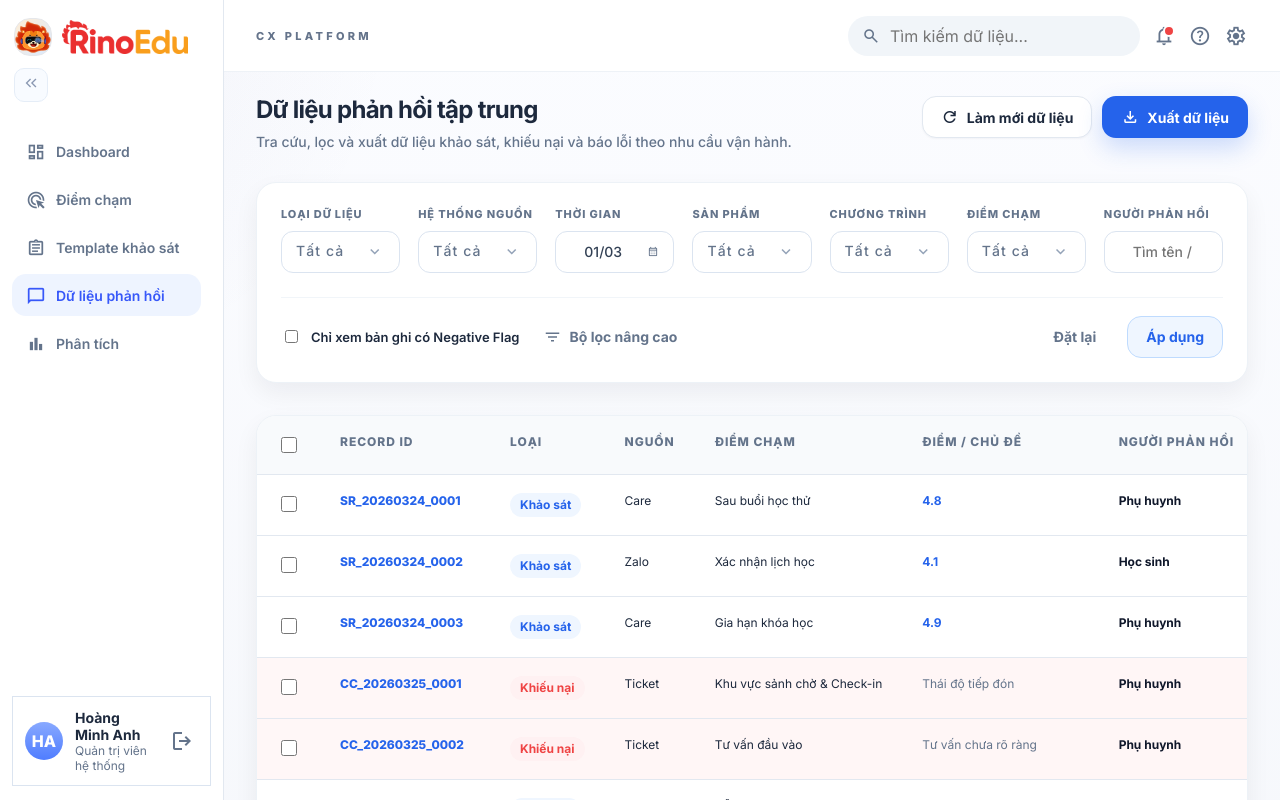
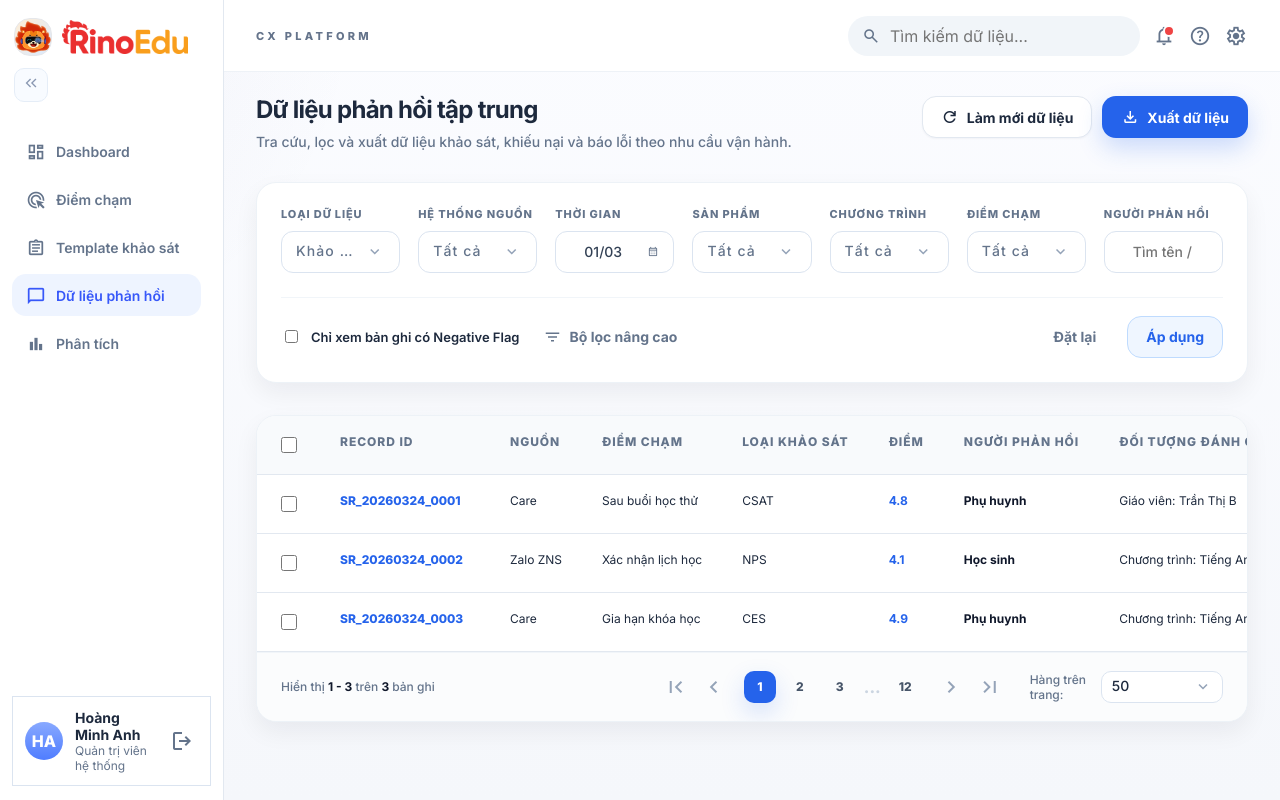
Before and after one commit to TruongLX-pro/cx-platform, a React (Vite) app: page /cx-data in a window 1280 px wide. Shown: the top 800 px of the page. Built offline with nearby package versions, Linux system fonts and the light colour scheme.

Commit message:
Update raw data filters and type-specific tables

```diff
--- a/src/pages/dashboard/RawDataPage.tsx
+++ b/src/pages/dashboard/RawDataPage.tsx
@@ -1,12 +1,17 @@
-import { useState } from 'react'
+import { useState, type ReactNode } from 'react'
 import { CustomSelect } from '../../components/CustomSelect'
+
+type RawDataType = 'survey' | 'complaint' | 'bug'
 
 type RawTableRow = {
   id: string
-  type: 'Khảo sát' | 'Khiếu nại' | 'Báo lỗi'
+  dataType: Exclude<RawDataType, ''>
   source: string
   touchpoint: string
-  scoreOrTopic: string
+  surveyType?: string
+  score?: string
+  topic?: string
+  issueContent?: string
   respondent: string
   relatedObject: string
   program: string
@@ -14,10 +19,11 @@ type RawTableRow = {
   negative: 'positive' | 'warning' | 'negative'
   status: string
   statusTone: 'default' | 'warning'
+  submittedAt: string
 }
 
 type RawFilters = {
-  dataType: string
+  dataType: RawDataType
   sourceSystem: string
   period: string
   product: string
@@ -25,6 +31,13 @@ type RawFilters = {
   touchpoint: string
   respondentQuery: string
   negativeOnly: boolean
+}
+
+type RawColumn = {
+  key: string
+  header: string
+  className?: string
+  render: (row: RawTableRow) => ReactNode
 }
 
 const sampleProducts = ['Rino Edu', 'Rino Station', 'Rino Digi', 'Ieltspeed']
@@ -50,7 +63,7 @@ const sampleTouchpoints = [
 ]
 
 const initialFilters: RawFilters = {
-  dataType: 'all',
+  dataType: 'survey',
   sourceSystem: 'all',
   period: '01/03/2026 - 31/03/2026',
   product: 'all',
@@ -63,10 +76,11 @@ const initialFilters: RawFilters = {
 const rawRows: RawTableRow[] = [
   {
     id: 'SR_20260324_0001',
-    type: 'Khảo sát',
+    dataType: 'survey',
     source: 'Care',
     touchpoint: 'Sau buổi học thử',
-    scoreOrTopic: '4.8',
+    surveyType: 'CSAT',
+    score: '4.8',
     respondent: 'Phụ huynh',
     relatedObject: 'Giáo viên: Trần Thị B',
     program: 'Tiếng Anh Cambridge',
@@ -74,13 +88,15 @@ const rawRows: RawTableRow[] = [
     negative: 'positive',
     status: 'Hoàn thành',
     statusTone: 'default',
+    submittedAt: '24/03/2026 10:00',
   },
   {
     id: 'SR_20260324_0002',
-    type: 'Khảo sát',
-    source: 'Zalo',
+    dataType: 'survey',
+    source: 'Zalo ZNS',
     touchpoint: 'Xác nhận lịch học',
-    scoreOrTopic: '4.1',
+    surveyType: 'NPS',
+    score: '4.1',
     respondent: 'Học sinh',
     relatedObject: 'Chương trình: Tiếng Anh IELTS',
     program: 'Tiếng Anh IELTS',
@@ -88,13 +104,15 @@ const rawRows: RawTableRow[] = [
     negative: 'warning',
     status: 'Hoàn thành',
     statusTone: 'default',
+    submittedAt: '24/03/2026 14:20',
   },
   {
     id: 'SR_20260324_0003',
-    type: 'Khảo sát',
+    dataType: 'survey',
     source: 'Care',
     touchpoint: 'Gia hạn khóa học',
-    scoreOrTopic: '4.9',
+    surveyType: 'CES',
+    score: '4.9',
     respondent: 'Phụ huynh',
     relatedObject: 'Chương trình: Tiếng Anh Kindie Tutor',
     program: 'Tiếng Anh Kindie Tutor',
@@ -102,13 +120,14 @@ const rawRows: RawTableRow[] = [
     negative: 'positive',
     status: 'Hoàn thành',
     statusTone: 'default',
+    submittedAt: '24/03/2026 16:45',
   },
   {
     id: 'CC_20260325_0001',
-    type: 'Khiếu nại',
+    dataType: 'complaint',
     source: 'Ticket',
     touchpoint: 'Khu vực sảnh chờ & Check-in',
-    scoreOrTopic: 'Thái độ tiếp đón',
+    topic: 'Thái độ tiếp đón',
     respondent: 'Phụ huynh',
     relatedObject: 'Cơ sở: Station Mỹ Đình',
     program: 'Tiếng Anh Station',
@@ -116,13 +135,14 @@ const rawRows: RawTableRow[] = [
     negative: 'negative',
     status: 'Đang xử lý',
     statusTone: 'warning',
+    submittedAt: '25/03/2026 11:00',
   },
   {
     id: 'CC_20260325_0002',
-    type: 'Khiếu nại',
-    source: 'Ticket',
+    dataType: 'complaint',
+    source: 'Call center / Hotline',
     touchpoint: 'Tư vấn đầu vào',
-    scoreOrTopic: 'Tư vấn chưa rõ ràng',
+    topic: 'Tư vấn chưa rõ ràng',
     respondent: 'Phụ huynh',
     relatedObject: 'Nhân viên: Hoàng Diệu L',
     program: 'Toán tư duy Station',
@@ -130,27 +150,14 @@ const rawRows: RawTableRow[] = [
     negative: 'warning',
     status: 'Đang xử lý',
     statusTone: 'warning',
-  },
-  {
-    id: 'SR_20260324_0004',
-    type: 'Khảo sát',
-    source: 'Care',
-    touchpoint: 'Hỗ trợ kỹ thuật',
-    scoreOrTopic: '4.6',
-    respondent: 'Giáo viên',
-    relatedObject: 'Lớp: Digital Teacher 01',
-    program: 'Tiếng Anh Digital Teacher',
-    product: 'Rino Digi',
-    negative: 'positive',
-    status: 'Hoàn thành',
-    statusTone: 'default',
+    submittedAt: '25/03/2026 15:30',
   },
   {
     id: 'BG_20260326_0001',
-    type: 'Báo lỗi',
-    source: 'Ticket',
+    dataType: 'bug',
+    source: 'App',
     touchpoint: 'Hỗ trợ kỹ thuật',
-    scoreOrTopic: 'Lỗi không vào được bài học',
+    issueContent: 'Lỗi không vào được bài học',
     respondent: 'Học sinh',
     relatedObject: 'Tài khoản: DT_1024',
     program: 'Tiếng Anh Digital Teacher',
@@ -158,20 +165,22 @@ const rawRows: RawTableRow[] = [
     negative: 'negative',
     status: 'Mở mới',
     statusTone: 'warning',
+    submittedAt: '26/03/2026 09:15',
   },
   {
-    id: 'CC_20260326_0002',
-    type: 'Khiếu nại',
-    source: 'Zalo',
-    touchpoint: 'Chăm sóc sau bán',
-    scoreOrTopic: 'Chậm phản hồi',
+    id: 'BG_20260326_0002',
+    dataType: 'bug',
+    source: 'Web',
+    touchpoint: 'Hỗ trợ kỹ thuật',
+    issueContent: 'Lỗi nộp bài không thành công',
     respondent: 'Phụ huynh',
-    relatedObject: 'CSKH: Hoàng Minh A',
-    program: 'Tiếng Anh Cambridge',
-    product: 'Rino Edu',
-    negative: 'negative',
-    status: 'Đang xử lý',
+    relatedObject: 'Tài khoản: WEB_7788',
+    program: 'Tiếng Anh IELTS',
+    product: 'Ieltspeed',
+    negative: 'warning',
+    status: 'Đang xác minh',
     statusTone: 'warning',
+    submittedAt: '26/03/2026 17:40',
   },
 ]
 
@@ -184,7 +193,7 @@ export function RawDataPage() {
   }
 
   const tableRows = rawRows.filter((row) => {
-    if (filters.dataType !== 'all' && row.type !== labelForType(filters.dataType)) return false
+    if (row.dataType !== filters.dataType) return false
     if (filters.sourceSystem !== 'all' && row.source.toLowerCase() !== filters.sourceSystem) return false
     if (filters.product !== 'all' && row.product !== filters.product) return false
     if (filters.program !== 'all' && row.program !== filters.program) return false
@@ -199,6 +208,9 @@ export function RawDataPage() {
 
     return true
   })
+
+  const columns = getColumnsByType(filters.dataType)
+  const emptyColSpan = 2 + columns.length
 
   return (
     <section className="raw-data-page raw-data-page--stitch">
@@ -229,9 +241,8 @@ export function RawDataPage() {
             label="Loại dữ liệu"
             type="select"
             value={filters.dataType}
-            onChange={(value) => updateFilter('dataType', value)}
+            onChange={(value) => updateFilter('dataType', value as RawDataType)}
             options={[
-              { value: 'all', label: 'Tất cả' },
               { value: 'survey', label: 'Khảo sát' },
               { value: 'complaint', label: 'Khiếu nại' },
               { value: 'bug', label: 'Báo lỗi' },
@@ -245,8 +256,11 @@ export function RawDataPage() {
             options={[
               { value: 'all', label: 'Tất cả' },
               { value: 'care', label: 'Care' },
-              { value: 'zalo', label: 'Zalo' },
+              { value: 'zalo zns', label: 'Zalo ZNS' },
               { value: 'ticket', label: 'Ticket' },
+              { value: 'call center / hotline', label: 'Call center / Hotline' },
+              { value: 'app', label: 'App' },
+              { value: 'web', label: 'Web' },
             ]}
           />
           <FilterControl
@@ -324,51 +338,33 @@ export function RawDataPage() {
                   <input type="checkbox" aria-label="Chọn tất cả bản ghi" />
                 </th>
                 <th className="raw-record-col raw-sticky-col raw-sticky-col--record">Record ID</th>
-                <th>Loại</th>
-                <th>Nguồn</th>
-                <th>Điểm chạm</th>
-                <th>Điểm / Chủ đề</th>
-                <th>Người phản hồi</th>
-                <th>Đối tượng liên quan</th>
-                <th>Chương trình</th>
-                <th>Sản phẩm</th>
-                <th className="u-center">Negative</th>
-                <th>Trạng thái</th>
+                {columns.map((column) => (
+                  <th key={column.key}>{column.header}</th>
+                ))}
               </tr>
             </thead>
             <tbody>
-              {tableRows.map((row) => (
-                <tr key={row.id} className={row.type !== 'Khảo sát' ? 'raw-row--alert' : ''}>
-                  <td className="raw-check-col raw-sticky-col raw-sticky-col--check">
-                    <input type="checkbox" aria-label={`Chọn bản ghi ${row.id}`} />
-                  </td>
-                  <td className="code-cell raw-record-col raw-sticky-col raw-sticky-col--record">{row.id}</td>
-                  <td>
-                    <span
-                      className={`survey-pill${
-                        row.type === 'Khiếu nại' || row.type === 'Báo lỗi' ? ' survey-pill--danger' : ''
-                      }`}
-                    >
-                      {row.type}
-                    </span>
-                  </td>
-                  <td>{row.source}</td>
-                  <td>{row.touchpoint}</td>
-                  <td className={row.type === 'Khảo sát' ? 'raw-score-cell' : 'raw-topic-cell'}>{row.scoreOrTopic}</td>
-                  <td className="raw-respondent">{row.respondent}</td>
-                  <td>{row.relatedObject}</td>
-                  <td>{row.program}</td>
-                  <td>{row.product}</td>
-                  <td className="u-center">
-                    <span className={`material-symbols-outlined raw-negative raw-negative--${row.negative}`}>
-                      {row.negative === 'negative' ? 'error' : row.negative === 'warning' ? 'warning' : 'check_circle'}
-                    </span>
-                  </td>
-                  <td>
-                    <span className={`raw-status-pill raw-status-pill--${row.statusTone}`}>{row.status}</span>
+              {tableRows.length === 0 ? (
+                <tr>
+                  <td className="muted-text" colSpan={emptyColSpan}>
+                    Không tìm thấy bản ghi phù hợp với bộ lọc hiện tại.
                   </td>
                 </tr>
-              ))}
+              ) : (
+                tableRows.map((row) => (
+                  <tr key={row.id} className={row.negative === 'negative' ? 'raw-row--alert' : ''}>
+                    <td className="raw-check-col raw-sticky-col raw-sticky-col--check">
+                      <input type="checkbox" aria-label={`Chọn bản ghi ${row.id}`} />
+                    </td>
+                    <td className="code-cell raw-record-col raw-sticky-col raw-sticky-col--record">{row.id}</td>
+                    {columns.map((column) => (
+                      <td key={column.key} className={column.className}>
+                        {column.render(row)}
+                      </td>
+                    ))}
+                  </tr>
+                ))
+              )}
             </tbody>
           </table>
         </div>
@@ -419,11 +415,60 @@ export function RawDataPage() {
   )
 }
 
-function labelForType(type: string) {
-  if (type === 'survey') return 'Khảo sát'
-  if (type === 'complaint') return 'Khiếu nại'
-  if (type === 'bug') return 'Báo lỗi'
-  return type
+function getColumnsByType(dataType: RawDataType): RawColumn[] {
+  if (dataType === 'survey') {
+    return [
+      { key: 'source', header: 'Nguồn', render: (row) => row.source },
+      { key: 'touchpoint', header: 'Điểm chạm', render: (row) => row.touchpoint },
+      { key: 'surveyType', header: 'Loại khảo sát', render: (row) => row.surveyType ?? '-' },
+      { key: 'score', header: 'Điểm', className: 'raw-score-cell', render: (row) => row.score ?? '-' },
+      { key: 'respondent', header: 'Người phản hồi', className: 'raw-respondent', render: (row) => row.respondent },
+      { key: 'relatedObject', header: 'Đối tượng đánh giá', render: (row) => row.relatedObject },
+      { key: 'program', header: 'Chương trình', render: (row) => row.program },
+      { key: 'product', header: 'Sản phẩm', render: (row) => row.product },
+      { key: 'negative', header: 'Negative', className: 'u-center', render: (row) => renderNegativeFlag(row.negative) },
+      { key: 'submittedAt', header: 'Thời gian phản hồi', render: (row) => row.submittedAt },
+    ]
+  }
+
+  if (dataType === 'complaint') {
+    return [
+      { key: 'source', header: 'Nguồn', render: (row) => row.source },
+      { key: 'touchpoint', header: 'Điểm chạm', render: (row) => row.touchpoint },
+      { key: 'topic', header: 'Chủ đề khiếu nại', className: 'raw-topic-cell', render: (row) => row.topic ?? '-' },
+      { key: 'respondent', header: 'Người phản ánh', className: 'raw-respondent', render: (row) => row.respondent },
+      { key: 'relatedObject', header: 'Đối tượng liên quan', render: (row) => row.relatedObject },
+      { key: 'program', header: 'Chương trình', render: (row) => row.program },
+      { key: 'product', header: 'Sản phẩm', render: (row) => row.product },
+      { key: 'negative', header: 'Negative', className: 'u-center', render: (row) => renderNegativeFlag(row.negative) },
+      { key: 'status', header: 'Trạng thái xử lý', render: (row) => renderStatus(row.status, row.statusTone) },
+      { key: 'submittedAt', header: 'Thời gian ghi nhận', render: (row) => row.submittedAt },
+    ]
+  }
+
+  return [
+    { key: 'source', header: 'Nguồn', render: (row) => row.source },
+    { key: 'touchpoint', header: 'Điểm chạm', render: (row) => row.touchpoint },
+    { key: 'issueContent', header: 'Nội dung báo lỗi', className: 'raw-topic-cell', render: (row) => row.issueContent ?? '-' },
+    { key: 'respondent', header: 'Người báo lỗi', className: 'raw-respondent', render: (row) => row.respondent },
+    { key: 'relatedObject', header: 'Tài khoản / đối tượng liên quan', render: (row) => row.relatedObject },
+    { key: 'program', header: 'Chương trình', render: (row) => row.program },
+    { key: 'product', header: 'Sản phẩm', render: (row) => row.product },
+    { key: 'status', header: 'Trạng thái xử lý', render: (row) => renderStatus(row.status, row.statusTone) },
+    { key: 'submittedAt', header: 'Thời gian ghi nhận', render: (row) => row.submittedAt },
+  ]
+}
+
+function renderNegativeFlag(tone: RawTableRow['negative']) {
+  return (
+    <span className={`material-symbols-outlined raw-negative raw-negative--${tone}`}>
+      {tone === 'negative' ? 'error' : tone === 'warning' ? 'warning' : 'check_circle'}
+    </span>
+  )
+}
+
+function renderStatus(status: string, tone: RawTableRow['statusTone']) {
+  return <span className={`raw-status-pill raw-status-pill--${tone}`}>{status}</span>
 }
 
 function FilterControl({
@@ -434,6 +479,7 @@ function FilterControl({
   options = [],
   placeholder,
   icon,
+  error,
 }: {
   label: string
   value: string
@@ -442,6 +488,7 @@ function FilterControl({
   options?: Array<{ value: string; label: string }>
   placeholder?: string
   icon?: string
+  error?: string
 }) {
   return (
     <label className="field field--compact">
@@ -463,6 +510,7 @@ function FilterControl({
           ) : null}
         </div>
       )}
+      {error ? <small className="field-error">{error}</small> : null}
     </label>
   )
 }
```
